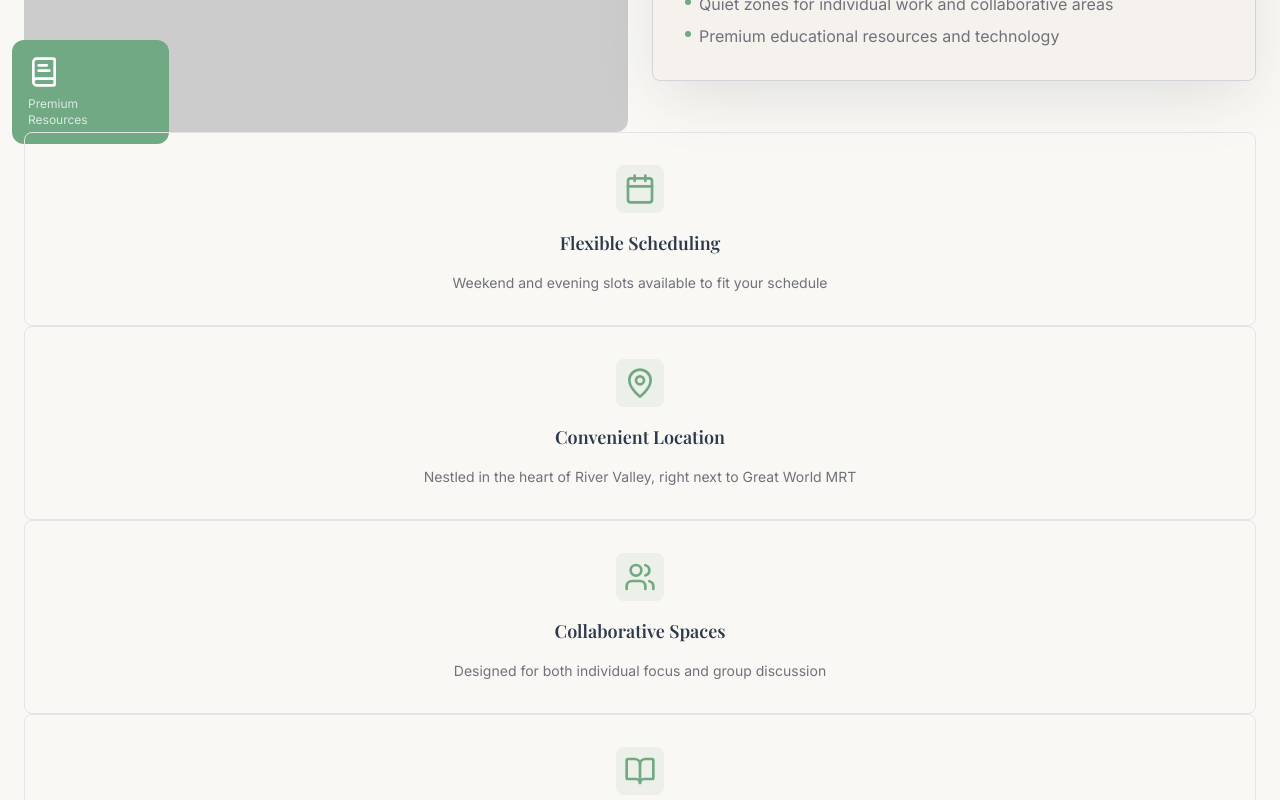
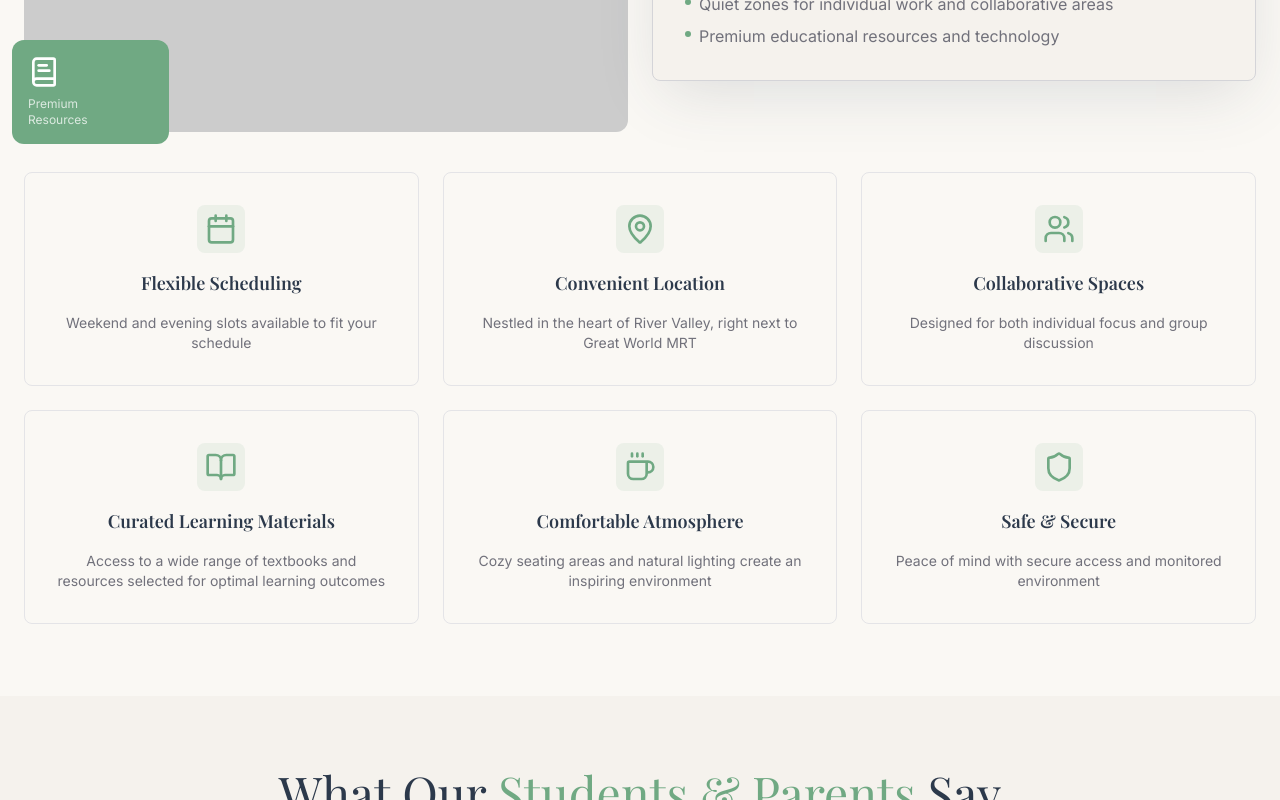
Before and after one commit to wickker/wunderlearnfrontend, a React (Vite) app: page / in a window 1280 px wide. Shown: the part 2680-3480 px from the top of the page. Built offline with nearby package versions, Linux system fonts and the light colour scheme.

Commit message:
add carousel css

```diff
--- a/src/components/Landing/LearningEnvironment.tsx
+++ b/src/components/Landing/LearningEnvironment.tsx
@@ -7,7 +7,6 @@ import {
   Shield,
   Users,
 } from 'lucide-react'
-import { useMediaQuery } from 'usehooks-ts'
 import { EntryAnimation, ImageFrame } from '@/components/commons'
 
 const highlights = [
@@ -54,8 +53,6 @@ const points = [
 ] as const
 
 const LearningEnvironment = () => {
-  const _isLargeScreen = useMediaQuery('(min-width: 1024px)')
-
   return (
     <section className='flex w-[100dvw] justify-center bg-beige'>
       <div className='w-full max-w-7xl px-6 py-18'>
@@ -125,6 +122,7 @@ const LearningEnvironment = () => {
 
         {/* 6 Key Points */}
         <EntryAnimation>
+          <section className='mt-10 grid w-full grid-cols-1 gap-6 md:grid-cols-2 lg:grid-cols-3'>
             {points.map((p) => (
               <article
                 key={p.title}
@@ -141,6 +139,7 @@ const LearningEnvironment = () => {
                 </p>
               </article>
             ))}
+          </section>
         </EntryAnimation>
       </div>
     </section>
--- a/src/index.css
+++ b/src/index.css
@@ -31,18 +31,6 @@ body {
   color: var(--color-navy-dark);
 }
 
-@keyframes draw-svg {
-  40% {
-    fill: transparent;
-  }
-  60% {
-    fill: var(--color-navy-dark);
-  }
-  100% {
-    fill: var(--color-navy-dark);
-  }
-}
-
 @layer components {
   .btn-primary {
     /* biome-ignore lint: default */
@@ -58,4 +46,44 @@ body {
     /* biome-ignore lint: default */
     @apply flex h-12 w-12 flex-shrink-0 items-center justify-center rounded-lg bg-sage/10;
   }
+
+  .carousel-animation {
+    animation: scroll-horizontal 30s linear infinite;
+  }
+
+  .carousel-animation-offset {
+    animation: scroll-horizontal-offset 30s linear infinite;
+  }
 }
+
+@keyframes scroll-horizontal {
+  0% {
+    left: 0%;
+  }
+
+  100% {
+    left: -100%;
+  }
+}
+
+@keyframes scroll-horizontal-offset {
+  0% {
+    left: 100%;
+  }
+
+  100% {
+    left: 0%;
+  }
+}
+
+@keyframes draw-svg {
+  40% {
+    fill: transparent;
+  }
+  60% {
+    fill: var(--color-navy-dark);
+  }
+  100% {
+    fill: var(--color-navy-dark);
+  }
+}
```
Lines whose indentation alone changed are shown as unchanged.
